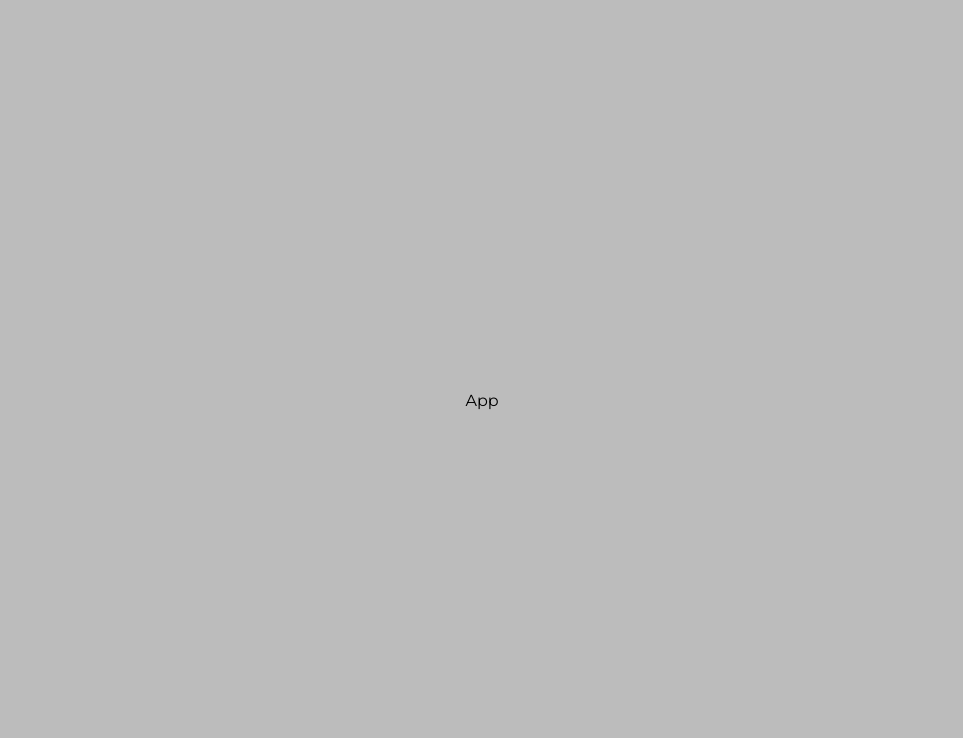
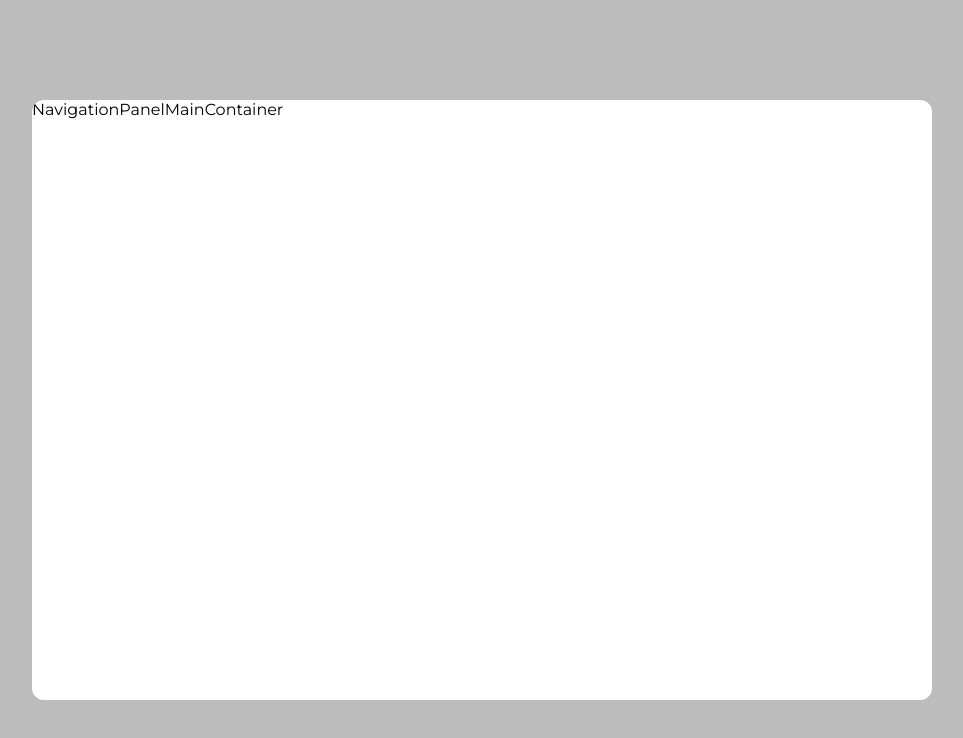
Before and after one commit to swatijain1095/messenger-app, a React (Create React App) app: page / in a window 1280 px wide. Shown: the top 738 px of the page, without its empty margins (158-1121 px from the left). Built offline with nearby package versions, Linux system fonts and the light colour scheme.

Commit message:
added context and basic structure in app

```diff
--- a/src/App.tsx
+++ b/src/App.tsx
@@ -1,5 +1,23 @@
+import { useState } from "react";
+import { ContactContext, loggedInUser } from "./context";
+import { UserI } from "./types";
+import NavigationPanel from "./components/NavigationPanel/NavigationPanel";
+import MainContainer from "./components/MainContainer/MainContainer";
+
 function App() {
-  return <div>App</div>;
+  const [user] = useState<UserI>(loggedInUser);
+  const [selectedContact, setSelectedContact] = useState<UserI | null>(null);
+
+  return (
+    <ContactContext.Provider
+      value={{ user, selectedContact, setSelectedContact }}
+    >
+      <div className="app-container">
+        <NavigationPanel />
+        <MainContainer />
+      </div>
+    </ContactContext.Provider>
+  );
 }
 
 export default App;
--- /dev/null
+++ b/src/components/MainContainer/MainContainer.tsx
@@ -0,0 +1,7 @@
+import React from "react";
+
+const MainContainer = () => {
+  return <div>MainContainer</div>;
+};
+
+export default MainContainer;
--- /dev/null
+++ b/src/components/NavigationPanel/NavigationPanel.tsx
@@ -0,0 +1,7 @@
+import React from "react";
+
+const NavigationPanel = () => {
+  return <div>NavigationPanel</div>;
+};
+
+export default NavigationPanel;
--- /dev/null
+++ b/src/context.ts
@@ -0,0 +1,20 @@
+import { createContext } from "react";
+import { UserI } from "./types";
+
+interface ContactContextType {
+  selectedContact: UserI | null;
+  setSelectedContact: React.Dispatch<React.SetStateAction<UserI | null>>;
+  user: UserI;
+}
+
+export const loggedInUser: UserI = {
+  id: "101",
+  name: "Martha Jones",
+  image: "https://picsum.photos/seed/101/200/200",
+};
+
+export const ContactContext = createContext<ContactContextType>({
+  user: loggedInUser,
+  selectedContact: null,
+  setSelectedContact: () => {},
+});
--- a/src/index.scss
+++ b/src/index.scss
@@ -15,3 +15,12 @@ body {
   align-items: center;
   height: 100vh;
 }
+
+.app-container {
+  width: 900px;
+  height: 600px;
+  background-color: white;
+  border-radius: $small;
+  overflow: hidden;
+  display: flex;
+}
```
